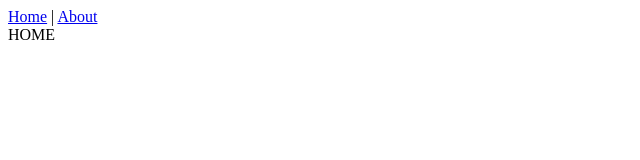
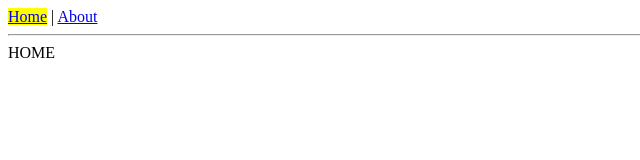
Before and after one commit to prototype-59/quickspa, a plain HTML site: page index.html in a window 1280 px wide. Shown: the whole page, without its empty margins (0-640 px from the left). Drawn offline with Linux system fonts and the light colour scheme.

Commit message:
onReady functionality added

```diff
--- a/index.html
+++ b/index.html
@@ -6,24 +6,25 @@
 <script src="js/jquery-3.2.1.min.js"></script>
 <script src="js/quickspa.js"></script>
 
+<style>.active {background-color:yellow;}</style>
+
 <script type="text/javascript">
 $(document).ready(function() {
 	var app = $.quickspa({
 		templateDir  : './pages/',
 		defaultView  : 'home',
 		appId: 'main-app',
-		routes:{ about: "about.html", home: "home.html"}
+		onReady: function(route, page) { $(".nav").removeClass("active"); $('a[href="#'+route+'"]').addClass("active"); },
+		routes:{ about: "about.html", home: "home.html",}
 	});
 	app.run();
-
-
 });
 </script>
 </head>
 
 <body>
-	<div><a href="#home">Home</a> | <a href="#about">About</a> </div>
-
+	<div><a href="#home" class="nav active">Home</a> | <a class="nav" href="#about">About</a> </div>
+	<hr>
 	<div id="main-app"></div>
 </body>
 </html>
--- a/js/quickspa.js
+++ b/js/quickspa.js
@@ -15,21 +15,24 @@
       defaultView  : 'home',
       templateDir  : './pages/',
       appId: 'main-app',
+      onReady: function(route, page) { },
       routes:{}
     }, options );
 
 
     // manage hash change
     var routeChange = function() {
-      var id    = location.hash.slice(1);
-      var route = settings.routes[id];
+      var route    = location.hash.slice(1);
+      var page = settings.routes[route];
       var elm   = $("#"+settings.appId);
 
-      if( ! elm || ! route) {
-        console.log(id+" page not found");
+      if( ! elm || ! page) {
+        console.log(route+" page not found");
         return;
       }
-      elm.empty().load(settings.templateDir+route);
+      elm.empty().load(settings.templateDir+page,function() {
+        settings.onReady(route, page);
+      });
     }
 
     //  run
```
Also changed, not shown: 1 other file.
